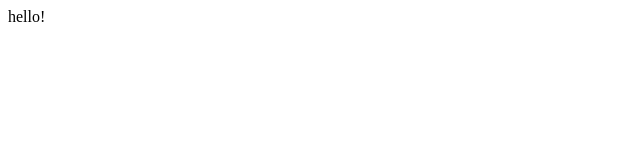
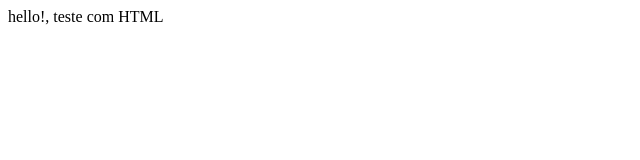
Before and after one commit to jorgelannister/demo, a plain HTML site: page index.html in a window 1280 px wide. Shown: the whole page, without its empty margins (0-640 px from the left). Drawn offline with Linux system fonts and the light colour scheme.

Commit message:
Teste com HTML

```diff
--- a/index.html
+++ b/index.html
@@ -1 +1 @@
-<div>hello!</div>
+<div>hello!, teste com HTML</div>
```
